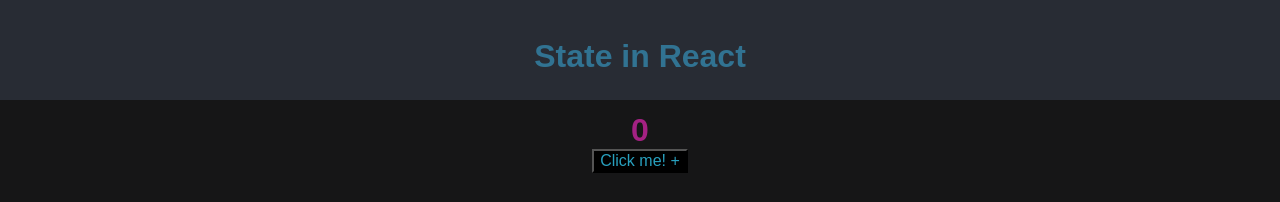
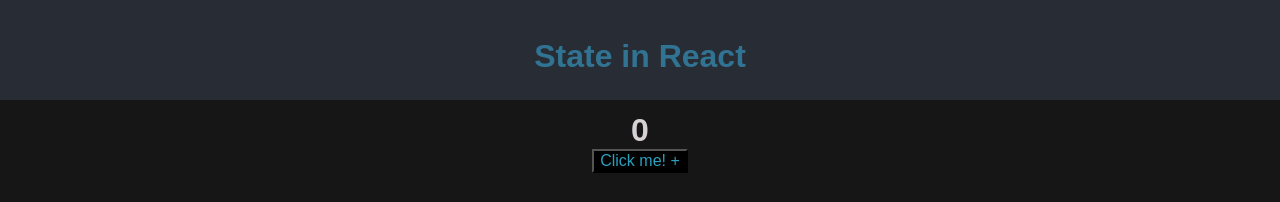
Before and after one commit to Vicious27/StateInReactExplained, a React (Create React App) app: page / in a window 1280 px wide. Shown: the top 202 px of the page. Built offline with nearby package versions, Linux system fonts and the light colour scheme.

Commit message:
changed the color of the counter

```diff
--- a/src/App.css
+++ b/src/App.css
@@ -27,7 +27,7 @@ h1,h2 {
 }
 
 h1.count {
-  color: rgba(170, 34, 136, 0.966);
+  color: rgba(243, 236, 241, 0.877);
 }
 
 p {
```
